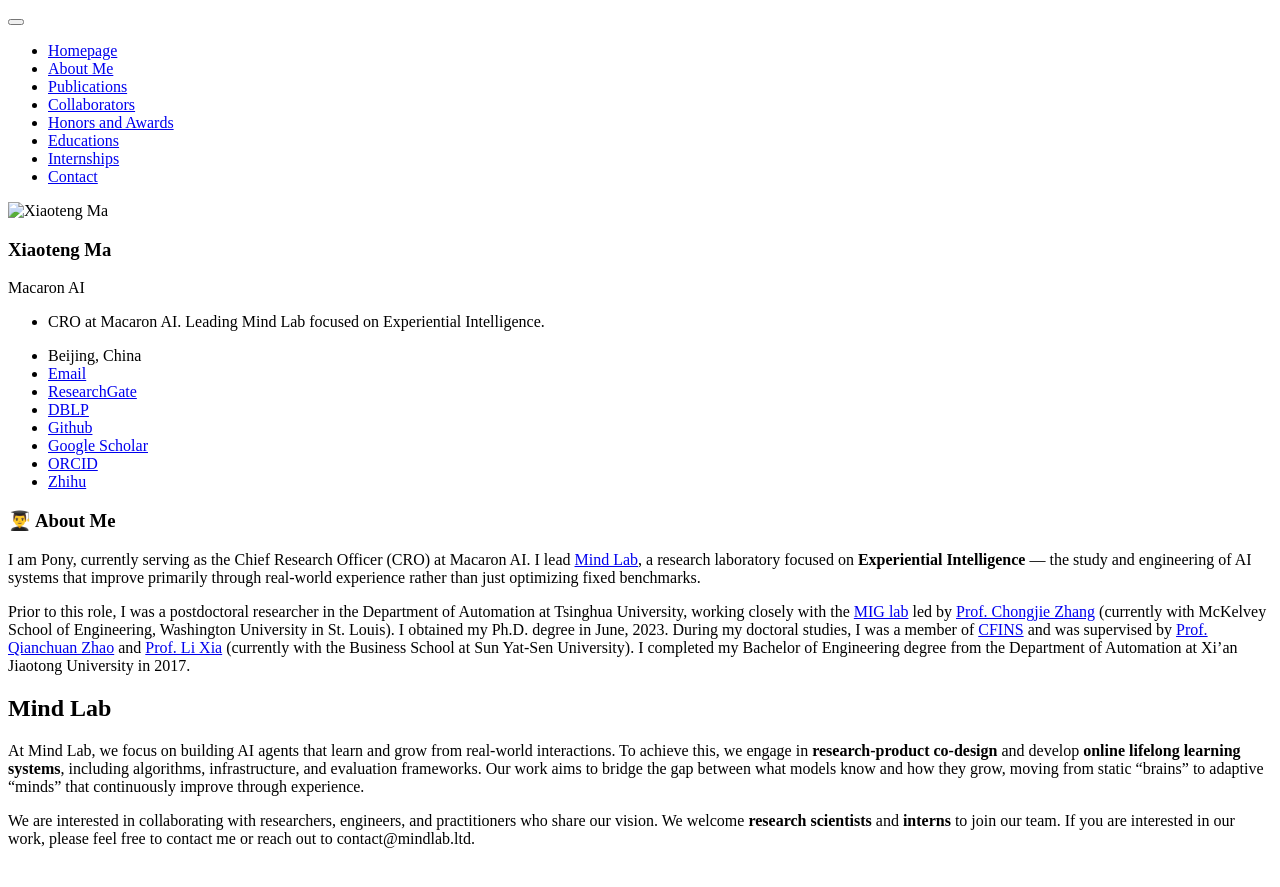
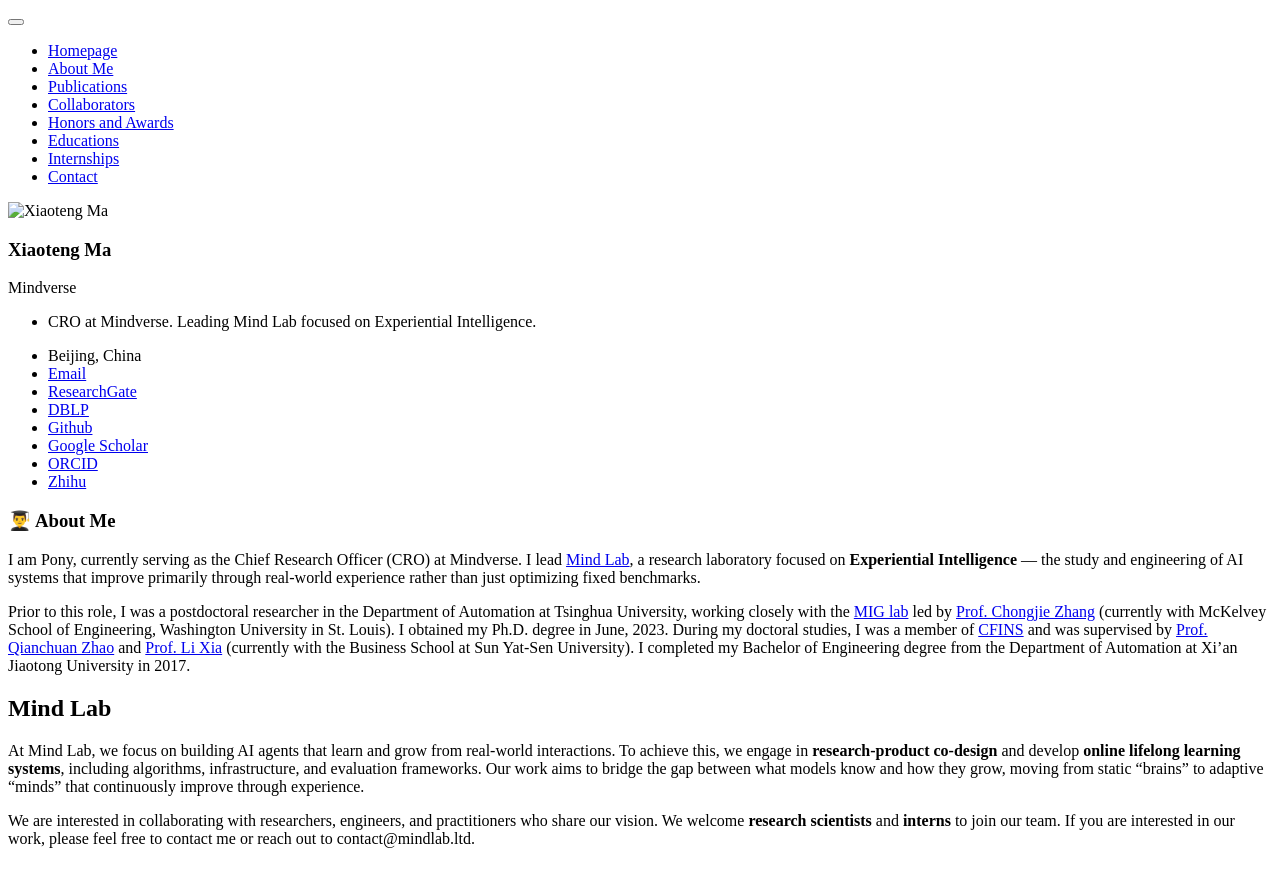
Before and after one commit to xtma/xtma.github.io, a Jekyll site: the page built from _pages/includes/intro.md, in a window 1280 px wide. Shown: the top 887 px of the page. Built offline with Jekyll 4.4.1, drawn with Linux system fonts in a browser that asks for light colours; our own code applies the rules of GitHub Pages for plain Markdown files.

Commit message:
Rename Macaron AI to Mindverse
Co-Authored-By: Claude Fable 5 <noreply@anthropic.com>

```diff
--- a/_config.yml
+++ b/_config.yml
@@ -7,7 +7,7 @@
 
 # Site Settings
 title                    : "Xiaoteng Ma (马骁腾)"
-description              : "CRO at Macaron AI. Leading Mind Lab focused on Experiential Intelligence. "
+description              : "CRO at Mindverse. Leading Mind Lab focused on Experiential Intelligence. "
 repository               : "xtma/xtma.github.io"
 google_scholar_stats_use_cdn : true
 
@@ -23,7 +23,7 @@ baidu_site_verification  :  # get baidu_site_verification from https://ziyuan.ba
 author:
   name             : "Xiaoteng Ma"
   avatar           : "images/android-chrome-512x512.png"
-  bio              : "Macaron AI"
+  bio              : "Mindverse"
   location         : "Beijing, China"
   employer         :
   pubmed           :
--- a/_pages/includes/intro.md
+++ b/_pages/includes/intro.md
@@ -1,5 +1,5 @@
 # 👨‍🎓 About Me
-I am Pony, currently serving as the Chief Research Officer (CRO) at Macaron AI. I lead [Mind Lab](https://macaron.im/mindlab), a research laboratory focused on **Experiential Intelligence** — the study and engineering of AI systems that improve primarily through real-world experience rather than just optimizing fixed benchmarks.
+I am Pony, currently serving as the Chief Research Officer (CRO) at Mindverse. I lead [Mind Lab](https://macaron.im/mindlab), a research laboratory focused on **Experiential Intelligence** — the study and engineering of AI systems that improve primarily through real-world experience rather than just optimizing fixed benchmarks.
 
 Prior to this role, I was a postdoctoral researcher in the Department of Automation at Tsinghua University, working closely with the [MIG lab](https://mig-ai.github.io/index.html) led by [Prof. Chongjie Zhang](http://cfins.au.tsinghua.edu.cn/personalhg/zhaoqc/) (currently with McKelvey School of Engineering, Washington University in St. Louis). I obtained my Ph.D. degree in June, 2023. During my doctoral studies, I was a member of [CFINS](http://cfins.au.tsinghua.edu.cn/en/about/index.php) and was supervised by [Prof. Qianchuan Zhao](http://cfins.au.tsinghua.edu.cn/personalhg/zhaoqc/) and [Prof. Li Xia](http://bus.sysu.edu.cn/en/teacher/XiaLi) (currently with the Business School at Sun Yat-Sen University). I completed my Bachelor of Engineering degree from the Department of Automation at Xi'an Jiaotong University in 2017.
 
```
